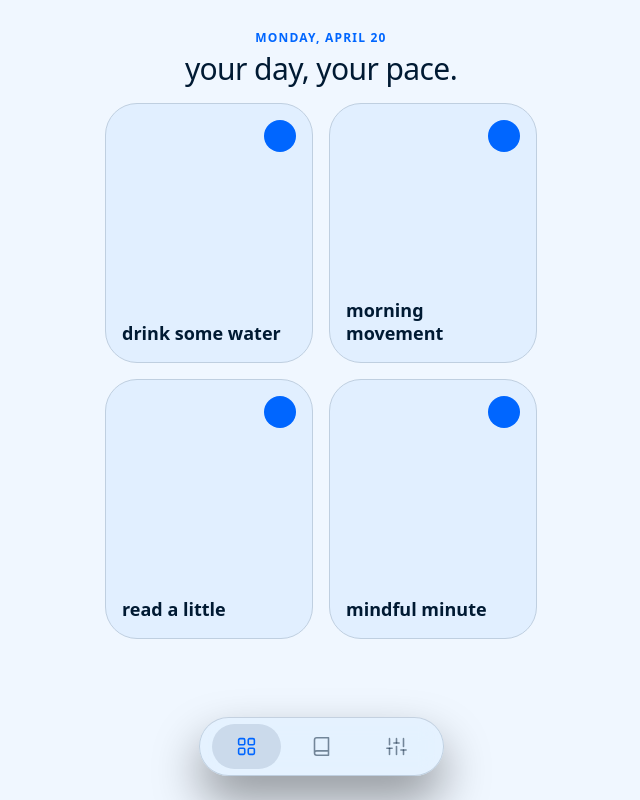
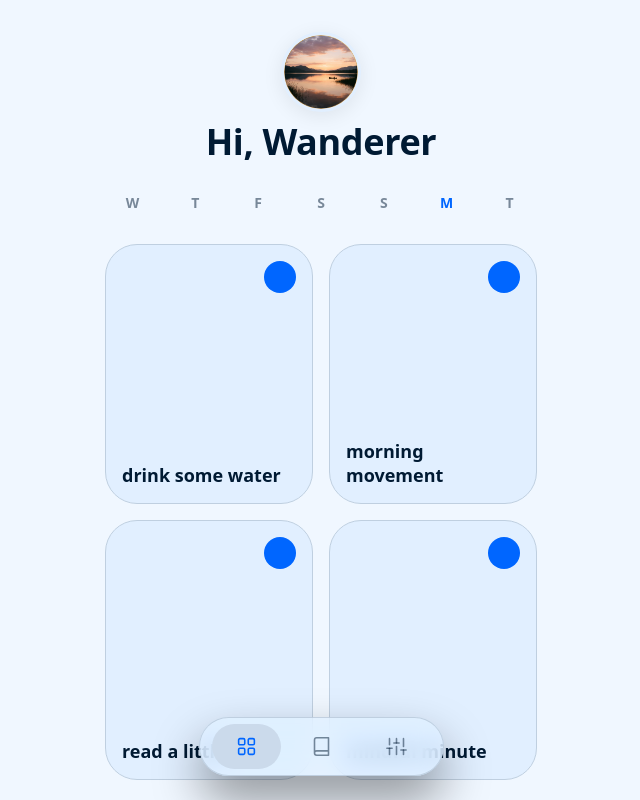
Before and after one commit to 1ewig/gentle-habit-tracker, a React (Vite) app: page / in a window 1280 px wide. Shown: the whole page, without its empty margins (319-959 px from the left). Built offline with nearby package versions, Linux system fonts and the light colour scheme; a web font is replaced by a local one.

Commit message:
feat(today): replace default header with premium centered hero section and weekly timeline

```diff
--- a/src/components/today/TodayHeader.tsx
+++ b/src/components/today/TodayHeader.tsx
@@ -1,17 +1,53 @@
 import React from 'react';
-import { MONTHS, FULL_DAYS, getToday } from '../../lib/utils';
-
+import { useAppStore } from '../../store/useAppStore';
+import { useHabitStats } from '../../hooks/useHabitStats';
+import { getToday, dateKey, DAY_LABELS, cn } from '../../lib/utils';
+import avatarImg from '../../assets/avatar.png';
 
 export const TodayHeader = () => {
+  const { profile } = useAppStore();
+  const { habits } = useHabitStats();
+
   const today = getToday();
-  const dateLabel = `${FULL_DAYS[today.getDay()]}, ${MONTHS[today.getMonth()]} ${today.getDate()}`;
-  const displayTitle = "your day, your pace.";
+  const week = Array.from({ length: 7 }, (_, i) => {
+    const d = new Date(today);
+    d.setDate(today.getDate() - 5 + i);
+    return d;
+  });
 
   return (
     <div className="today-header">
-      <div className="today-header__info">
-        <div className="today-header__date">{dateLabel}</div>
-        <h1 className="today-header__title">{displayTitle}</h1>
+      <div className="today-header__pfp-container">
+        <img src={avatarImg} alt={profile.name} className="today-header__pfp" />
+      </div>
+      <h1 className="today-header__greeting">Hi, {profile.name}</h1>
+
+      <div className="today-header__timeline" role="group" aria-label="Weekly visual summary">
+        {week.map((d, i) => {
+          const key = dateKey(d);
+          const isToday = i === 5;
+          const done = habits.length > 0 && habits.some(h => !!h.days[key]);
+          const dayLabel = DAY_LABELS[d.getDay()].toUpperCase();
+
+          return (
+            <div
+              key={key}
+              className={cn(
+                "today-header__timeline-day",
+                isToday && "is-today",
+                done && "is-done"
+              )}
+            >
+              {done ? (
+                <div className="today-header__timeline-circle">
+                  {dayLabel}
+                </div>
+              ) : (
+                <span className="today-header__timeline-label">{dayLabel}</span>
+              )}
+            </div>
+          );
+        })}
       </div>
     </div>
   );
--- a/src/components/today/today-header.css
+++ b/src/components/today/today-header.css
@@ -7,31 +7,87 @@
 .today-header {
   display: flex;
   flex-direction: column;
+  align-items: center;
+  justify-content: center;
+  text-align: center;
+  gap: var(--s-16);
+  width: 100%;
 }
 
-.today-header__info {
+.today-header__pfp-container {
+  width: 80px;
+  height: 80px;
+  border-radius: var(--r-full);
+  border: 3px solid var(--surface);
+  box-shadow: 0 4px 20px rgba(0, 0, 0, 0.08);
+  overflow: hidden;
   display: flex;
-  flex-direction: column;
-  gap: var(--s-8);
+  align-items: center;
+  justify-content: center;
+  background: var(--bg);
+  transition: border-color 0.4s var(--bezier);
 }
 
-.today-header__date {
-  font-family: var(--ts-overline-f);
-  font-size: var(--ts-overline-s);
-  font-weight: var(--ts-overline-w);
-  line-height: var(--ts-overline-l);
-  letter-spacing: var(--ts-overline-t);
+.today-header__pfp {
+  width: 100%;
+  height: 100%;
+  object-fit: cover;
+}
+
+.today-header__greeting {
+  font-family: var(--font-sans);
+  font-size: var(--t-3xl);
+  font-weight: var(--fw-bold);
+  color: var(--text);
+  line-height: var(--lh-none);
+  letter-spacing: var(--ls-tight);
+  text-transform: capitalize; /* Overrides lowercase global reset */
+  margin: 0;
+  margin-top: calc(var(--s-8) * -0.5);
+  transition: color 0.4s var(--bezier);
+}
+
+.today-header__timeline {
+  display: grid;
+  grid-template-columns: repeat(7, 1fr);
+  gap: var(--s-8);
+  width: 100%;
+  margin-top: var(--s-8);
+}
+
+.today-header__timeline-day {
+  height: 36px;
+  display: flex;
+  align-items: center;
+  justify-content: center;
+}
+
+.today-header__timeline-label {
+  font-family: var(--font-sans);
+  font-size: var(--t-sm);
+  font-weight: var(--fw-bold);
+  color: var(--muted);
   text-transform: uppercase;
+}
+
+.today-header__timeline-circle {
+  width: 36px;
+  height: 36px;
+  border-radius: var(--r-full);
+  background: var(--accent);
+  color: var(--bg);
+  font-family: var(--font-sans);
+  font-size: var(--t-sm);
+  font-weight: var(--fw-bold);
+  display: flex;
+  align-items: center;
+  justify-content: center;
+  box-shadow: 0 0 16px rgba(var(--glow-rgb), 0.25);
+  text-transform: uppercase;
+  transition: background-color 0.4s var(--bezier), color 0.4s var(--bezier), box-shadow 0.4s var(--bezier);
+}
+
+/* Today highlight indicator if not completed yet */
+.today-header__timeline-day.is-today:not(.is-done) .today-header__timeline-label {
   color: var(--accent);
 }
-
-.today-header__title {
-  font-family: var(--ts-heading-f);
-  font-size: var(--ts-heading-s);
-  font-weight: var(--ts-heading-w);
-  line-height: var(--ts-heading-l);
-  letter-spacing: var(--ts-heading-t);
-  color: var(--text);
-  text-wrap: balance;
-  transition: color 0.6s var(--bezier);
-}
--- a/src/styles/system.css
+++ b/src/styles/system.css
@@ -131,10 +131,7 @@
 
 /* Today Header Placement */
 .page.today .today-header {
-  align-items: center;
-  justify-content: center;
-  padding-bottom: var(--s-16);
-  text-align: center;
+  margin-bottom: var(--s-24);
 }
 
 /* Habit List Orchestration */
```
Also changed, not shown: src/vite-env.d.ts (added, +11 -0 lines), src/assets/avatar.png (added).
